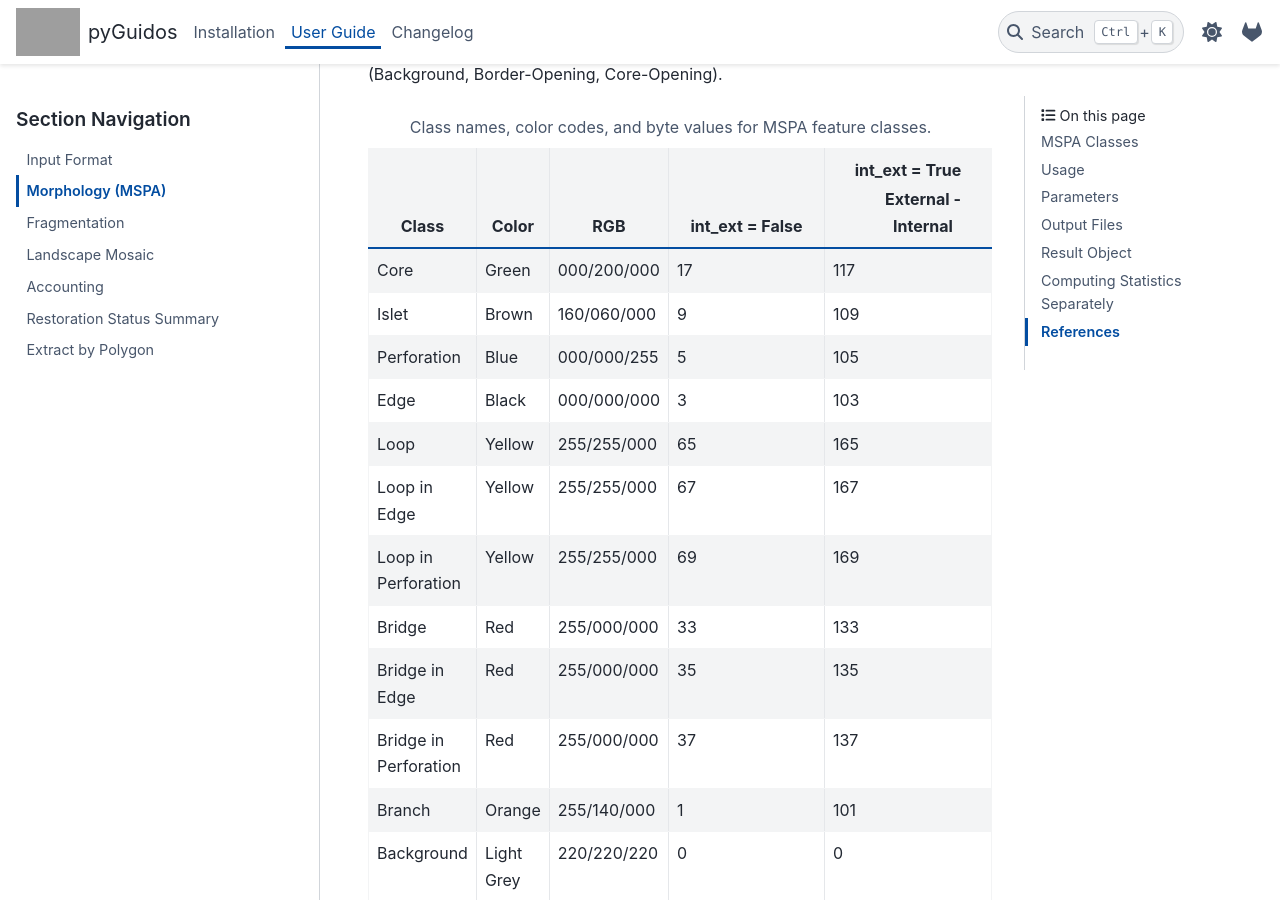
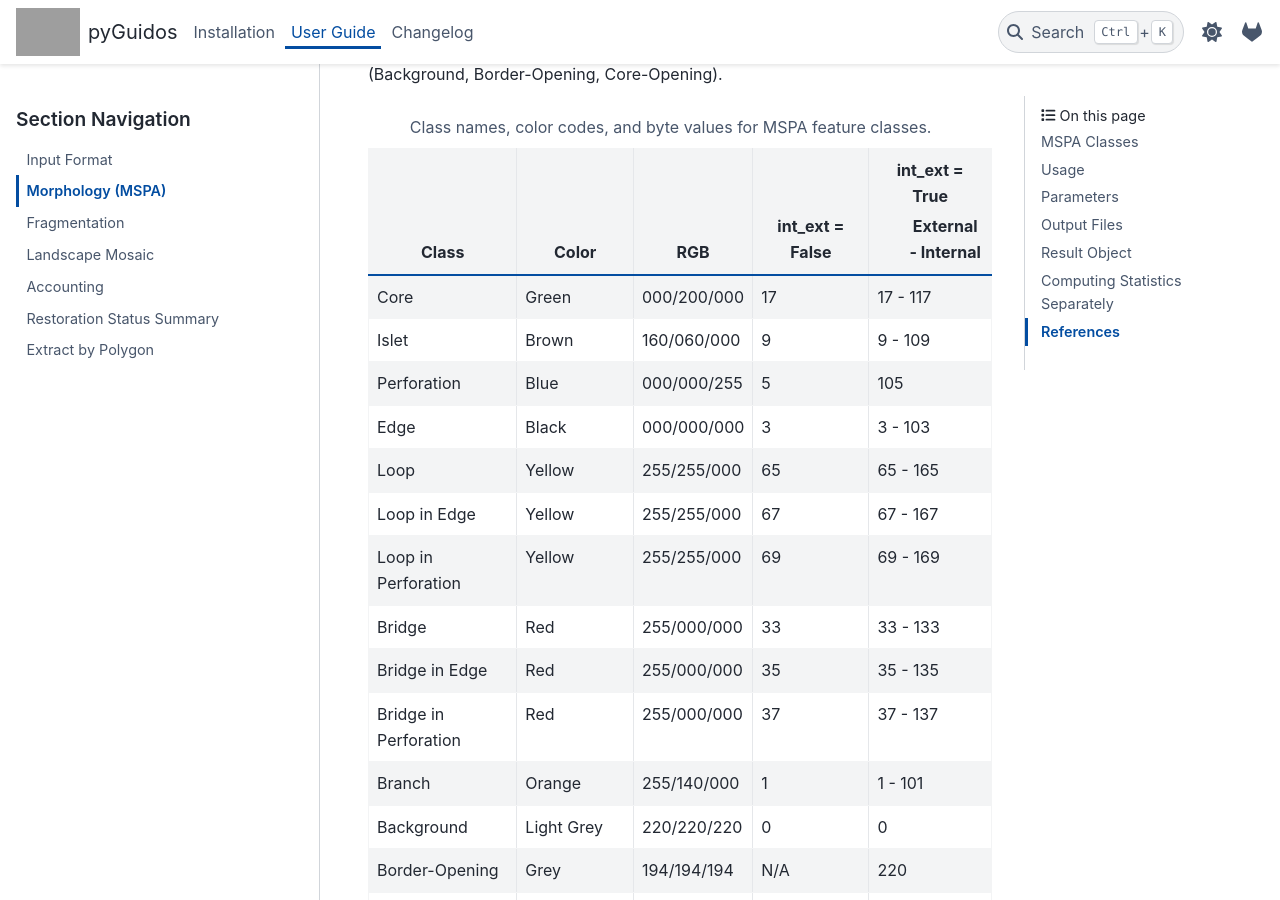
Before and after one commit to nonpenso/pyguidos, a Sphinx documentation site: the page built from docs/usage/morphology.rst, in a window 1280 px wide and 900 px high, scrolled down 626 px. Built offline with Sphinx 7.4.7 and the PyData theme 0.15.4, drawn with Linux system fonts in a browser that asks for light colours; grey boxes are pictures that could not be loaded.

Commit message:
updated text

```diff
--- a/docs/usage/morphology.rst
+++ b/docs/usage/morphology.rst
@@ -39,12 +39,12 @@ feature classes (Background, Border-Opening, Core-Opening).
      - Green
      - 000/200/000
      - 17
-     - 117
+     - 17 - 117
    * - Islet
      - Brown
      - 160/060/000
      - 9
-     - 109
+     - 9 - 109
    * - Perforation
      - Blue
      - 000/000/255
@@ -54,42 +54,42 @@ feature classes (Background, Border-Opening, Core-Opening).
      - Black
      - 000/000/000
      - 3
-     - 103
+     - 3 - 103
    * - Loop
      - Yellow
      - 255/255/000
      - 65
-     - 165
+     - 65 - 165
    * - Loop in Edge
      - Yellow
      - 255/255/000
      - 67
-     - 167
+     - 67 - 167
    * - Loop in Perforation
      - Yellow
      - 255/255/000
      - 69
-     - 169
+     - 69 - 169
    * - Bridge
      - Red
      - 255/000/000
      - 33
-     - 133
+     - 33 - 133
    * - Bridge in Edge
      - Red
      - 255/000/000
      - 35
-     - 135
+     - 35 - 135
    * - Bridge in Perforation
      - Red
      - 255/000/000
      - 37
-     - 137
+     - 37 - 137
    * - Branch
      - Orange
      - 255/140/000
      - 1
-     - 101
+     - 1 - 101
    * - Background
      - Light Grey
      - 220/220/220
```
Also changed, not shown: other parts of docs/usage/morphology.rst (+1 -1 lines).
